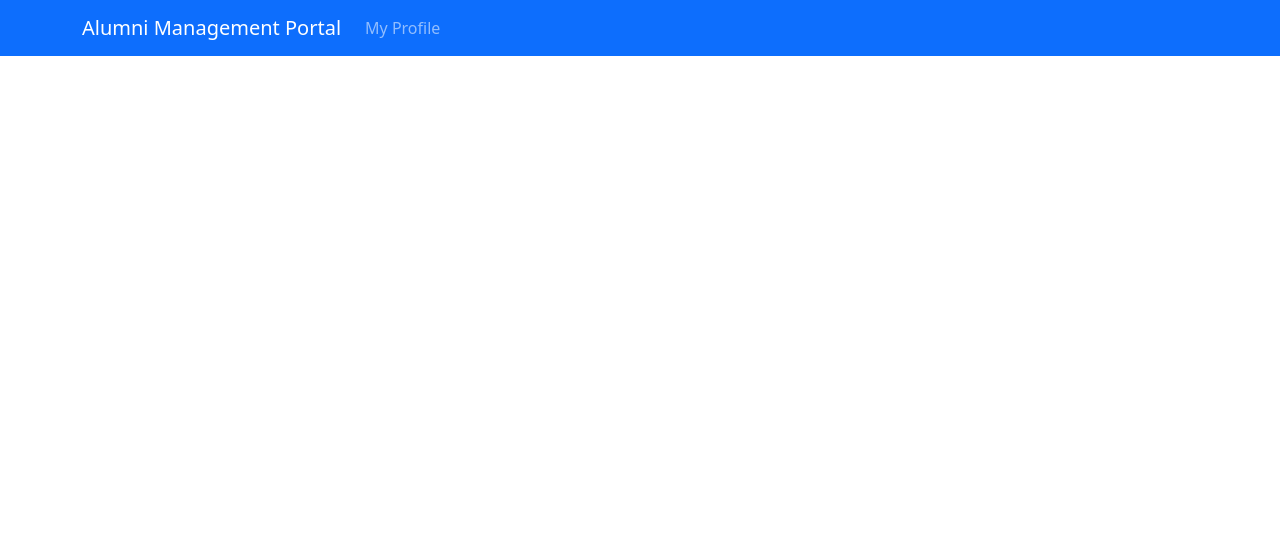
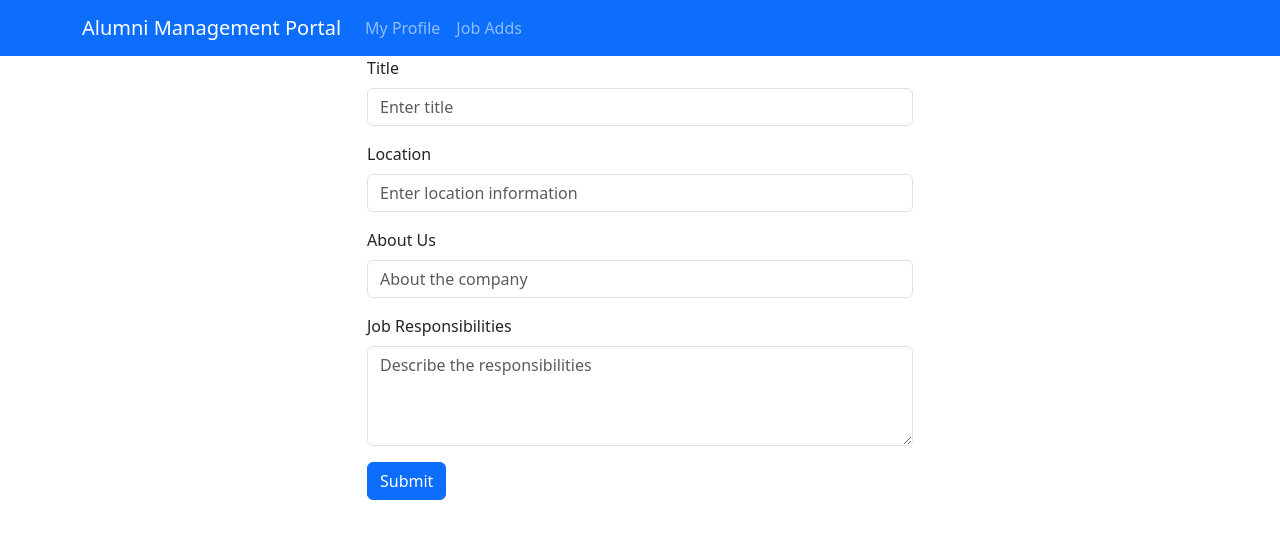
Before and after one commit to umur/waa-june-2022-final-project, a React (Create React App) app in the folder client/: page /add-new-advertisement in a window 1280 px wide. Shown: the top 538 px of the page. Built offline with nearby package versions, Linux system fonts and the light colour scheme.

Commit message:
Advertisement page created

```diff
--- a/client/src/components/MyRoutes.js
+++ b/client/src/components/MyRoutes.js
@@ -1,5 +1,6 @@
 import React from 'react'
 import {Routes, Route} from 'react-router-dom'
+import Advertisement from './job/Advertisement'
 import UserProfile from './profiles/UserProfile'
 export default function MyRoutes(){
     return(
@@ -7,6 +8,8 @@ export default function MyRoutes(){
             <Routes>
                 {/* <Route path="/main" element={<Main />}>Main</Route> */}
                 <Route path="/user-profile" element={<UserProfile />}>My Profile</Route>
+                <Route path="/add-new-advertisement" element={<Advertisement />}>Add New Advertisement</Route>
+
             </Routes>
         </div>
     )
--- a/client/src/components/dashboard/Header.js
+++ b/client/src/components/dashboard/Header.js
@@ -4,7 +4,6 @@ import Main from './Main'
 import Container from 'react-bootstrap/Container';
 import Nav from 'react-bootstrap/Nav';
 import Navbar from 'react-bootstrap/Navbar';
-import NavDropdown from 'react-bootstrap/NavDropdown';
 
 export default function Header() {
     return (
@@ -15,6 +14,7 @@ export default function Header() {
                 <Navbar.Collapse id="basic-navbar-nav">
                     <Nav className="me-auto">
                         <Nav.Link as={Link} to="/user-profile" >My Profile</Nav.Link>
+                        <Nav.Link as={Link} to="/add-new-advertisement" >Job Adds</Nav.Link>
                         {/* <Nav.Link href="#link">Link</Nav.Link>
                         <NavDropdown title="Dropdown" id="basic-nav-dropdown">
                             <NavDropdown.Item href="#action/3.1">Action</NavDropdown.Item>
--- /dev/null
+++ b/client/src/components/job/Advertisement.js
@@ -0,0 +1,43 @@
+import React from "react";
+import { Container, Form, Button,Row, Col } from "react-bootstrap";
+
+export default function Advertisement() {
+    return (
+        <Container>
+            <Row>
+                <Col md={{ span: 6, offset: 3 }}>
+                    <Form>
+                        <Form.Group className="mb-3" controlId="jobTitle">
+                            <Form.Label className="d-flex">Title</Form.Label>
+                            <Form.Control type="title" placeholder="Enter title" />
+                            {/* <Form.Text className="text-muted d-flex">
+                                We'll never share your title with anyone else.
+                            </Form.Text> */}
+                        </Form.Group>
+
+                        <Form.Group className="mb-3" controlId="location">
+                            <Form.Label className="d-flex">Location</Form.Label>
+                            <Form.Control type="location" placeholder="Enter location information" />
+                        </Form.Group>
+
+                        <Form.Group className="mb-3" controlId="aboutUs">
+                            <Form.Label className="d-flex">About Us</Form.Label>
+                            <Form.Control type="aboutUs" placeholder="About the company" />
+                        </Form.Group>
+                        {/* <Form.Group className="mb-3" controlId="formBasicCheckbox">
+                            <Form.Check type="checkbox" label="Check me out" />
+                        </Form.Group> */}
+                        <Form.Group className="mb-3" controlId="responsibility">
+                            <Form.Label className="d-flex">Job Responsibilities</Form.Label>
+                            <Form.Control as="textarea" type="responsibility" placeholder="Describe the responsibilities" style={{height: '100px'}} />
+                        </Form.Group>
+
+                        <Button variant="primary" type="submit" className="d-flex">
+                            Submit
+                        </Button>
+                    </Form>
+                </Col>
+            </Row>
+        </Container>
+    )
+}
```
